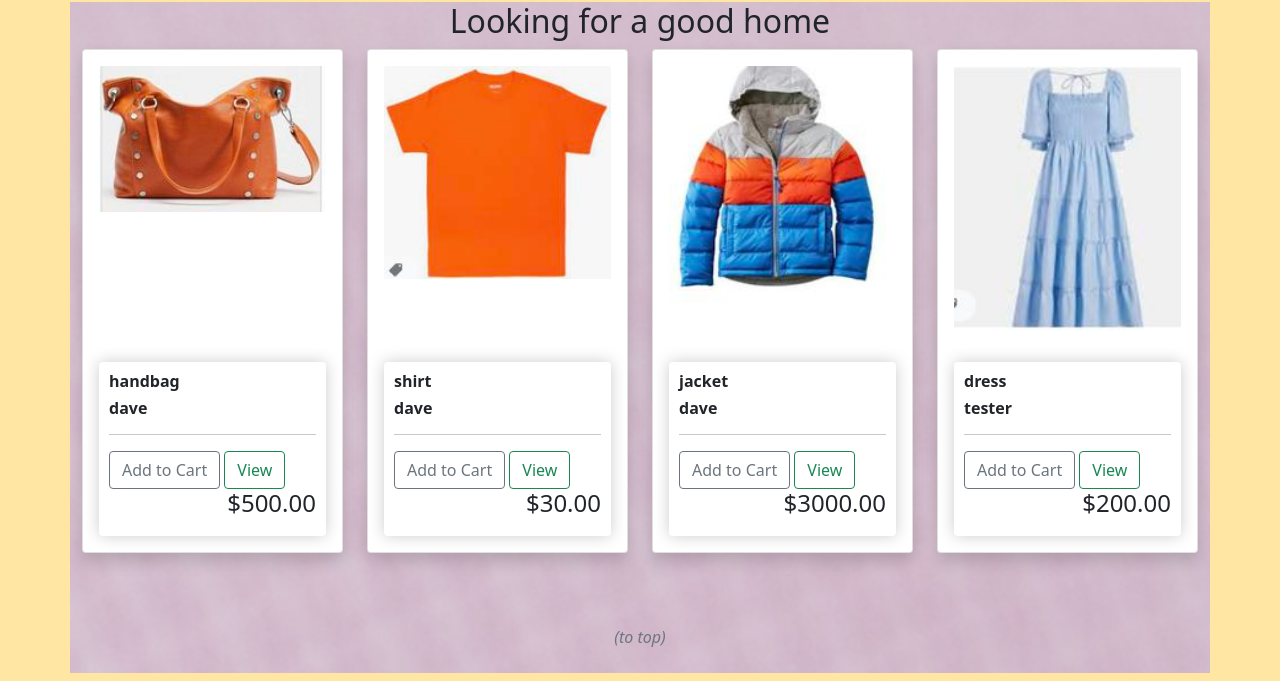
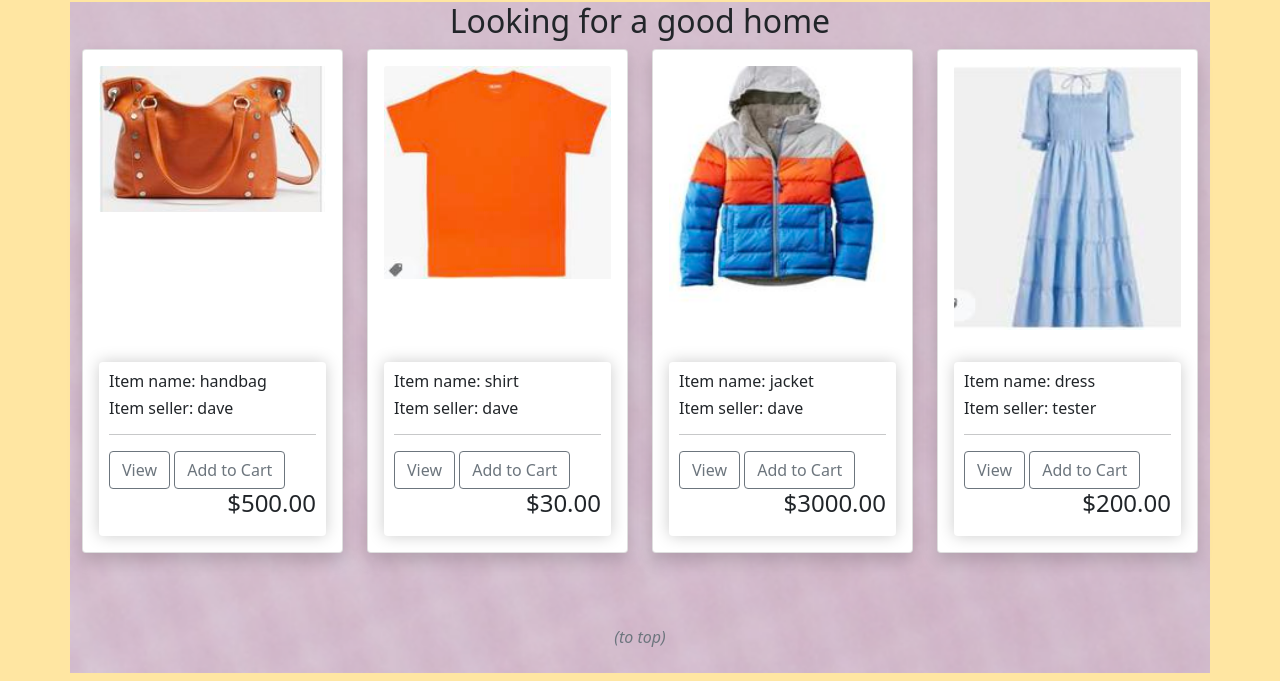
Before and after one commit to davemolk/closet-companion, a Django app: page /store/ in a window 1280 px wide. Shown: the part 603-1284 px from the top of the page. Run offline with Django 3.2, Linux system fonts and the light colour scheme; a user stored in the database is signed in; data comes from the database, SQL or seed files in the repository; both versions use the stored data as it was after the commit; parts of the project's set-up code (start-up, migrations or seed data) failed here and were passed over.

Commit message:
minor styling

```diff
--- a/static/css/wardrobe.css
+++ b/static/css/wardrobe.css
@@ -148,6 +148,10 @@ body{
 	font-size: 14px;
 } */
 
+.menu-icon {
+  display: none;
+}
+
 .cart-row {
   display: flex;
   align-items: flex-stretch;
--- a/store/templates/store/cart.html
+++ b/store/templates/store/cart.html
@@ -6,7 +6,7 @@
 <div class="row">
     <div class="col-lg-12">
         <div class="box-element texture">
-            <a href="{% url 'store' %}" class="btn btn-outline-dark">&#x2190; Continue Shopping</a>
+            <a href="{% url 'store' %}" class="btn btn-outline-secondary">&#x2190; Continue Shopping</a>
             <br>
             <br>
             <table class="table">
@@ -14,7 +14,7 @@
                     <th><h5>Items: <strong>{{order.get_cart_items}}</strong></h5></th>
                     <th><h5>Total: <strong>${{order.get_cart_total|floatformat:2}}</strong></h5></th>
                     <th>
-                        <a style="float:right; margin: 5px" class="btn btn-success" href="{% url 'checkout' %}">Checkout</a>
+                        <a style="float:right; margin: 5px" class="btn btn-outline-secondary" href="{% url 'checkout' %}">Checkout</a>
                     </th>
                 </tr>
             </table>
--- a/store/templates/store/checkout.html
+++ b/store/templates/store/checkout.html
@@ -56,7 +56,7 @@
 
     <div class="col-lg-6">
         <div class="box-element">
-            <a href="{% url 'cart' %}" class="btn btn-outline-dark">&#x2190; Back to Cart</a>
+            <a href="{% url 'cart' %}" class="btn btn-outline-secondary">&#x2190; Back to Cart</a>
             <hr>
             <h3>Order Summary</h3>
             <hr>
--- a/store/templates/store/store.html
+++ b/store/templates/store/store.html
@@ -43,11 +43,12 @@
                 <p class="card-text lead text-muted text-center"></p>
               </div>
                <div class="box-element product">
-                <h6><strong>{{item.name}}</strong></h6>
-                <h6><strong>{{item.owner}}</strong></h6>
+                <h6>Item name: {{item.name}}</h6>
+                <h6>Item seller: {{item.owner}}</h6>
                 <hr>
+                <a href="#" class="btn btn-outline-secondary">View</a>
                 <button data-product={{item.id}} data-action="add" class="btn btn-outline-secondary add-btn update-cart">Add to Cart</button>
-                <a href="#" class="btn btn-outline-success">View</a>
+
                 <h4 style="display: inline-block; float: right">${{item.price|floatformat:2}}</h4>
             </div>
             </div>
--- a/wardrobe/templates/wardrobe/outfits.html
+++ b/wardrobe/templates/wardrobe/outfits.html
@@ -19,7 +19,7 @@
             <div class="card shadow p-3 mb-5 bg-body rounded">
               <div class="card-body text-center py-4">
                 <p>Name: {{outfit.name}}</p>
-                <a href="{% url 'outfit' outfit.id %}" class="btn btn-outline-secondary btn-lg mt-3">More Details</a>
+                <a href="{% url 'outfit' outfit.id %}" class="btn btn-outline-secondary">More Details</a>
                 {% for item in outfit.items.all %}
                     {% if item.type == "top" %}
                         {{item.name}}
```
Also changed, not shown: db.sqlite3, templates/navbar.html (line endings or trailing spaces).
